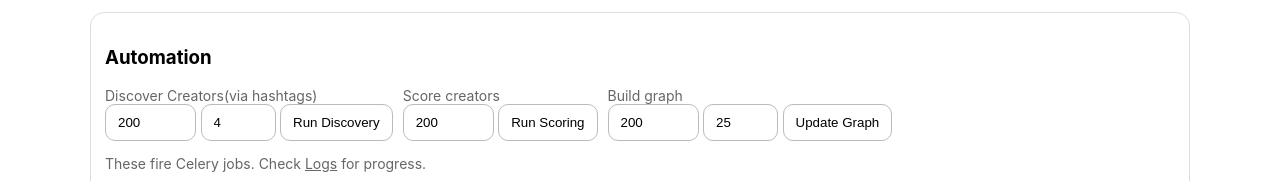
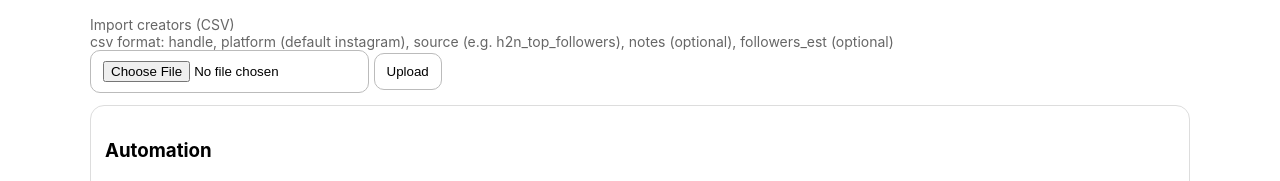
Before and after one commit to tankdilla/adig, a FastAPI app: template services/api/app/templates/creators.html in a window 1280 px wide. Shown: the part 102-283 px from the top of the page. Run offline with FastAPI, Linux system fonts and the light colour scheme; the template is opened without the code that fills it, so the values that code supplies are empty; parts of the project's set-up code (start-up, migrations or seed data) failed here and were passed over.

Commit message:
import creators with a file upload

```diff
--- a/services/api/app/main.py
+++ b/services/api/app/main.py
@@ -1,8 +1,10 @@
 import os
 import logging
 import structlog
+import csv, io
+
 from celery import Celery
-from fastapi import FastAPI, Depends, Header, HTTPException, Request, Form, status
+from fastapi import FastAPI, Depends, Header, HTTPException, Request, Form, UploadFile, File
 from fastapi.responses import HTMLResponse, RedirectResponse, PlainTextResponse
 from fastapi.templating import Jinja2Templates
 from sqlalchemy import func, and_, or_
@@ -223,9 +225,60 @@ def admin_creators(
         },
     )
 
-# make sure these models exist in your db_models import list
-# Creator, CreatorEdge, CreatorRelationship, OutreachDraft, OutreachEvent, CreatorPost
-# If your names differ, adjust accordingly.
+@app.post("/admin/creators/import", response_class=HTMLResponse)
+def admin_import_creators(
+    request: Request,
+    file: UploadFile = File(...),
+    db: Session = Depends(get_db),
+    user: str = Depends(require_admin),
+):
+    raw = file.file.read()
+    text = raw.decode("utf-8", errors="ignore")
+    reader = csv.DictReader(io.StringIO(text))
+
+    created, updated, skipped = 0, 0, 0
+
+    for row in reader:
+        h = (row.get("handle") or "").strip().lstrip("@").lower()
+        if not h:
+            skipped += 1
+            continue
+
+        platform = (row.get("platform") or "instagram").strip().lower()
+        notes = (row.get("notes") or "").strip()
+        source = (row.get("source") or "h2n_top_followers").strip()
+
+        existing = db.query(Creator).filter(Creator.handle == h).first()
+        if existing:
+            # light update only
+            if notes:
+                existing.notes = (existing.notes or "")
+                if notes not in existing.notes:
+                    existing.notes = (existing.notes + "\n" + notes).strip()
+            ff = existing.fraud_flags or {}
+            ff.setdefault("sources", [])
+            if source and source not in ff["sources"]:
+                ff["sources"].append(source)
+            existing.fraud_flags = ff
+            updated += 1
+            continue
+
+        c = Creator(
+            handle=h,
+            platform=platform,
+            notes=notes or f"Imported from {source}",
+            created_at=datetime.utcnow(),
+            fraud_flags={"sources": [source]},
+        )
+        db.add(c)
+        created += 1
+
+    db.commit()
+
+    return templates.TemplateResponse(
+        "creators.html",
+        {"request": request, "created": created, "updated": updated, "skipped": skipped},
+    )
 
 @app.get("/admin/creators/{creator_id}", response_class=HTMLResponse)
 def admin_creator_profile(
--- a/services/api/app/templates/creators.html
+++ b/services/api/app/templates/creators.html
@@ -34,6 +34,15 @@
       </form>
     </div>
   </div>
+
+  <p></p>
+
+  <form method="post" action="/admin/creators/import" enctype="multipart/form-data">
+    <div class="muted">Import creators (CSV)</div>
+    <div class="muted">csv format: handle, platform (default instagram), source (e.g. h2n_top_followers), notes (optional), followers_est (optional)</div>
+    <input type="file" name="file" accept=".csv" />
+    <button type="submit">Upload</button>
+  </form>
 
   <div class="card">
     <h3>Automation</h3>
@@ -80,7 +89,7 @@
           <td>
             <div><b><a href="/admin/creators/{{ c.id }}">@{{ c.handle }}</a></b></div>
             <div class="muted"><a href="/admin/graph?handle={{ c.handle }}">View graph</a></div>
-            <div class="muted"><a href="https://www.instagram.com/{{c.handle}}">Instagram</a></div>
+            <div class="muted"><a href="https://www.instagram.com/{{c.handle}}" target="_blank">Instagram</a></div>
           </td>
           <td>{{ c.score }}</td>
           <td>{{ c.followers_est or "—" }}</td>
--- a/shared/db_models.py
+++ b/shared/db_models.py
@@ -1,7 +1,7 @@
 import enum
 from datetime import datetime, date
 from sqlalchemy import (
-    Column, String, Text, DateTime, Integer, Boolean, Enum, ForeignKey, UniqueConstraint, Float
+    Column, String, Text, Date, DateTime, Integer, Boolean, Enum, ForeignKey, UniqueConstraint, Float
 )
 from sqlalchemy.orm import Mapped, mapped_column, relationship, DeclarativeBase
 from sqlalchemy.dialects.postgresql import JSONB
@@ -230,7 +230,7 @@ class Creator(Base):
     growth_7d: Mapped[float | None] = mapped_column(Float, nullable=True)
     growth_30d: Mapped[float | None] = mapped_column(Float, nullable=True)
     last_intel_run_at: Mapped[datetime | None] = mapped_column(DateTime, nullable=True)
-    is_partner: Mapped[bool] = mapped_column(sa.Boolean(), default=False, nullable=False)
+    is_partner: Mapped[bool] = mapped_column(Boolean, default=False, nullable=False)
 
 
 class CreatorRelationship(Base):
```
Also changed, not shown: shared/h2n_followers.csv (added, +24 -0 lines), shared/targeting.yaml (+47 -47 lines), 2 other files.
